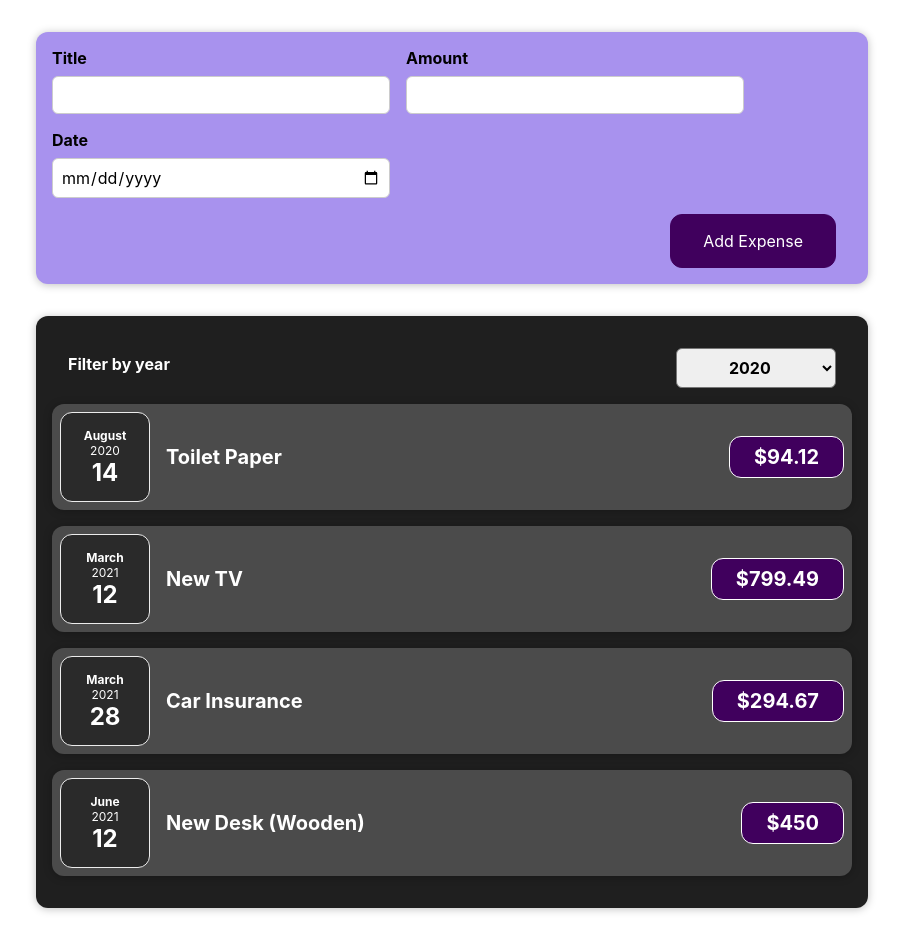
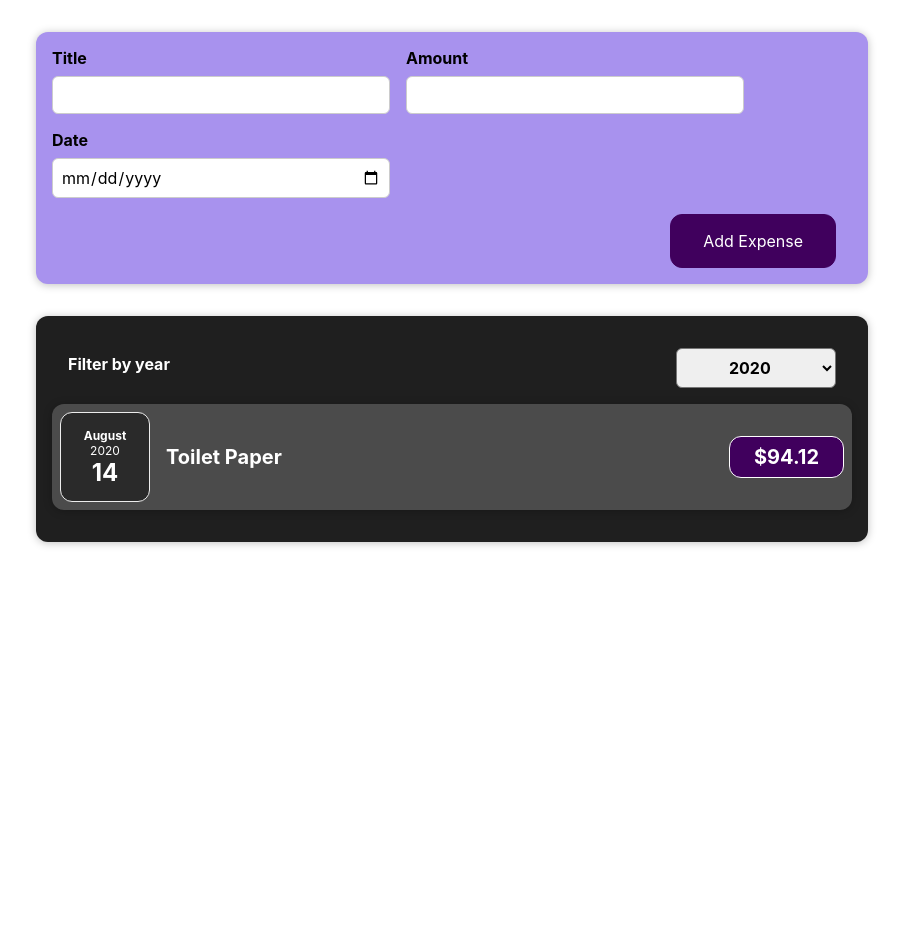
Before and after one commit to rishonkumar/react-basic, a React (Create React App) app: page / in a window 1280 px wide. Shown: the whole page, without its empty margins (188-1091 px from the left). After the commit the page ends 800 px from the top, so only its background shows below. Built offline with nearby package versions, Linux system fonts and the light colour scheme.

Commit message:
Added Filter option function

```diff
--- a/src/components/Expenses/Expenses.js
+++ b/src/components/Expenses/Expenses.js
@@ -11,19 +11,29 @@ const Expenses = (props) => {
     setFilteredYear(selectedYear);
   };
 
+  const filteredExpenses = props.items.filter((expense) => {
+    return expense.date.getFullYear().toString() === filteredYear;
+  });
+
+  let expenseContent = <p>No expense found</p>;
+  if (filteredExpenses.length > 0) {
+    expenseContent = filteredExpenses.map((expense) => (
+      <ExpenseItem
+        key={expense.id}
+        title={expense.title}
+        amount={expense.amount}
+        date={expense.date}
+      />
+    ));
+  }
+
   return (
     <Card className="expenses">
       <ExpensesFilter
         selected={filteredYear}
         onChangeFilter={filterChangeHandler}
       />
-      {props.items.map((expense) => (
-        <ExpenseItem
-          title={expense.title}
-          amount={expense.amount}
-          date={expense.date}
-        />
-      ))}
+      {expenseContent}
     </Card>
   );
 };
```
Also changed, not shown: src/components/NewExpense/ExpenseForm.js (renamed from src/components/NewExpense/ExpenseForm.jsx).
